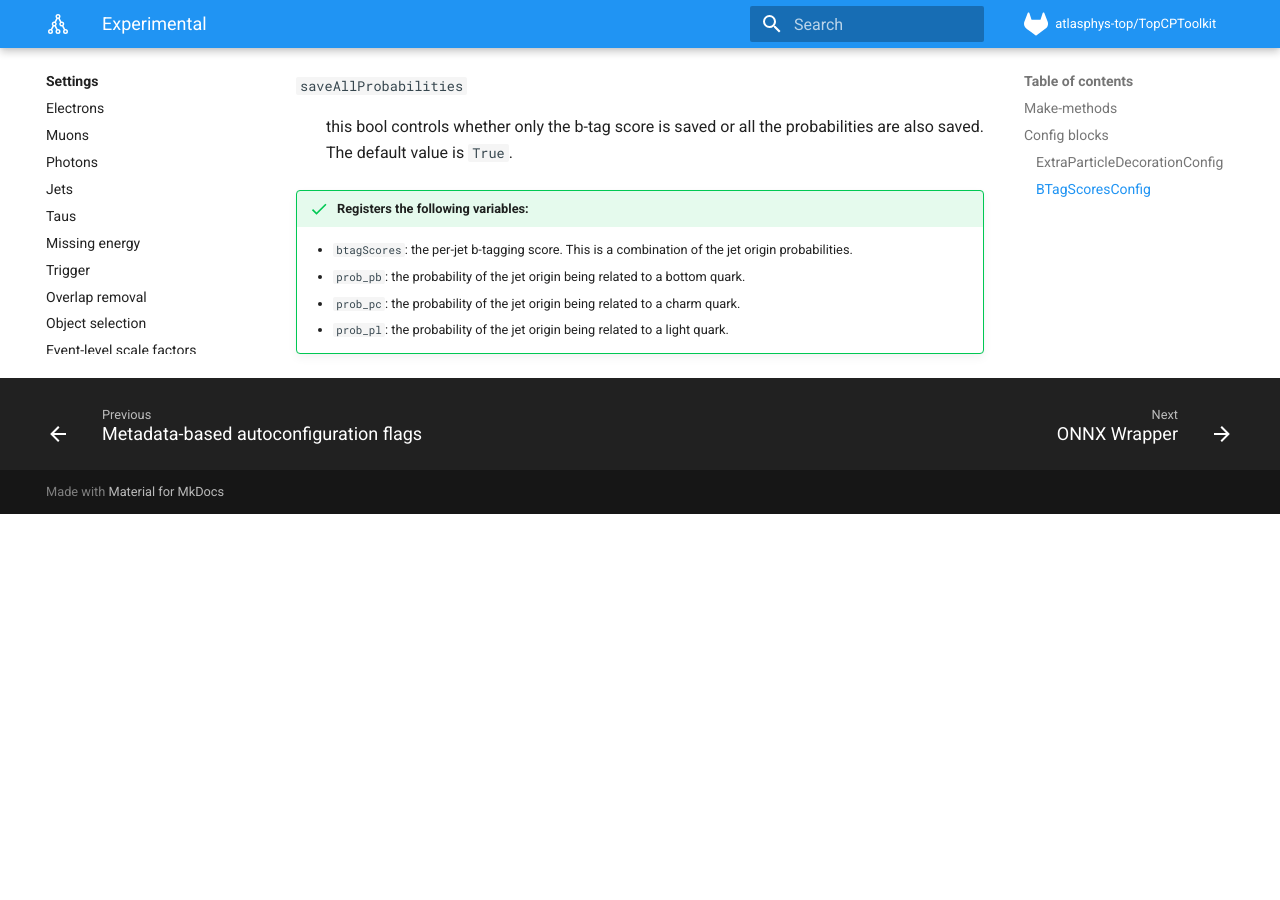
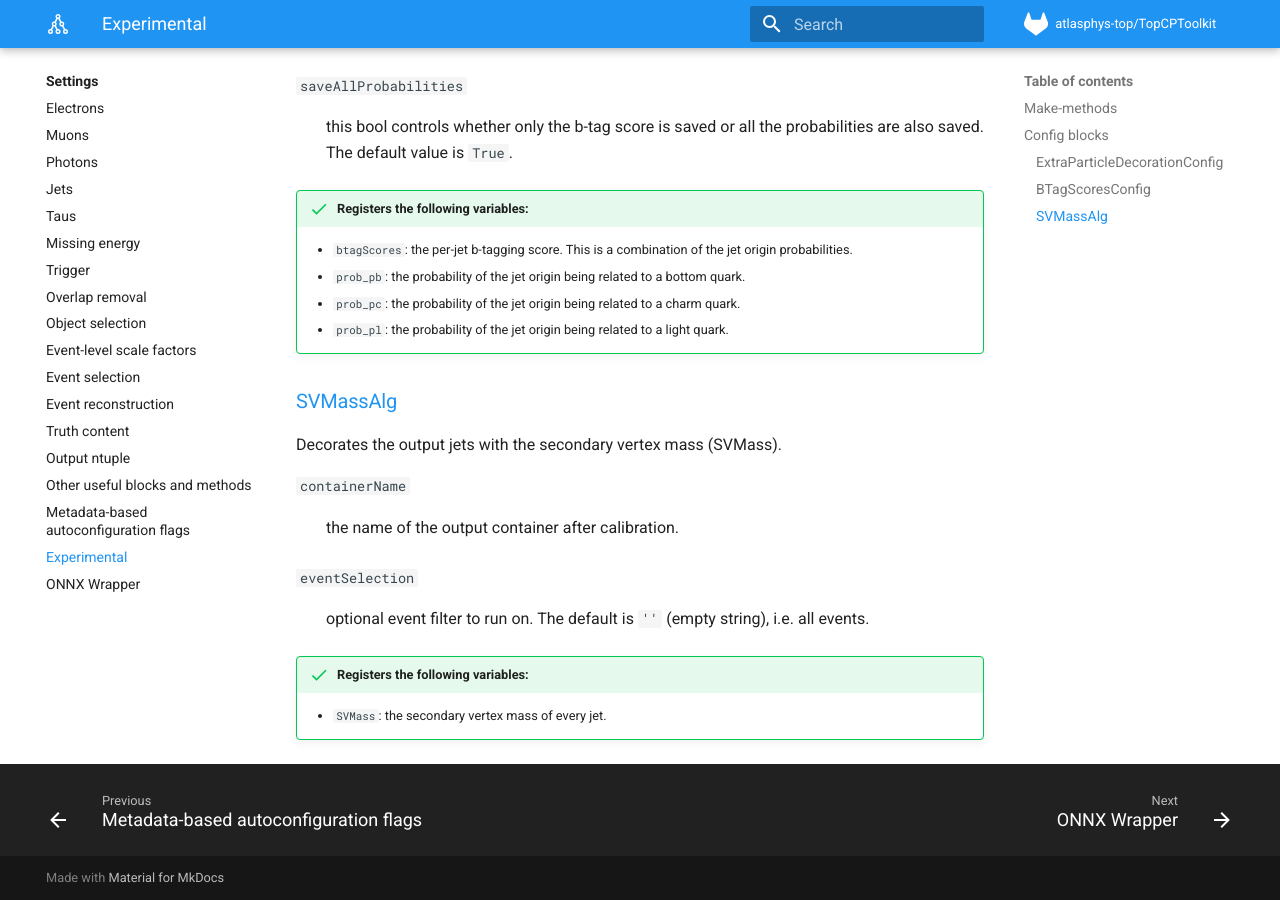
Before and after one commit to SuperNova76/TopCPToolKit, an MkDocs documentation site: the page built from docs/settings/experimental.md, in a window 1280 px wide and 900 px high, scrolled down 1157 px. Built offline with MkDocs 1.6.1 and Material for MkDocs 9.7.7, drawn with Linux system fonts in a browser that asks for light colours; formulas are drawn with MathJax 3; before the commit the page ends 1671 px from its top, so only the background shows below that.

Commit message:
Algorithm to add secondary vertex mass (SVMass) variable.

```diff
--- a/docs/settings/experimental.md
+++ b/docs/settings/experimental.md
@@ -39,3 +39,16 @@ Computes per-jet b-tagging score and jet origin (bottom/charm/light) probabiliti
     - `prob_pb`: the probability of the jet origin being related to a bottom quark.
     - `prob_pc`: the probability of the jet origin being related to a charm quark.
     - `prob_pl`: the probability of the jet origin being related to a light quark.
+
+### [SVMassAlg](https://gitlab.cern.ch/atlasphys-top/reco/TopCPToolkit/-/blob/main/source/TopCPToolkit/python/SVMassConfig.py)
+
+Decorates the output jets with the secondary vertex mass (SVMass).
+
+`containerName`
+:   the name of the output container after calibration.
+
+`eventSelection`
+:   optional event filter to run on. The default is `''` (empty string), i.e. all events.
+
+!!! success "Registers the following variables:"
+    - `SVMass`: the secondary vertex mass of every jet.
--- a/source/TopCPToolkit/TopCPToolkit/selection.xml
+++ b/source/TopCPToolkit/TopCPToolkit/selection.xml
@@ -18,5 +18,6 @@
   <class name="top::JetMatchingAlg" />
   <class name="DiTauMassCalculatorAlg" />
   <class name="BTaggingScoresAlg" />
+  <class name="SVMassAlg" />
 
 </lcgdict>
--- a/source/TopCPToolkit/python/commonAlgoConfig.py
+++ b/source/TopCPToolkit/python/commonAlgoConfig.py
@@ -163,6 +163,9 @@ def makeTextBasedSequence(analysisName, filename, flags, noSystematics=False):
     from TopCPToolkit.BTagScoresConfig import BTagScoresConfig
     config.addAlgConfigBlock(algName='BTaggingScores',
                              alg=BTagScoresConfig, superBlocks='Jets')
+    from TopCPToolkit.SVMassConfig import SVMassConfig
+    config.addAlgConfigBlock(algName='SVMass',
+                             alg=SVMassConfig, superBlocks='Jets')
     from TopCPToolkit.PartonToJetsMatchConfig import PartonToJetsMatchConfig
     config.addAlgConfigBlock(algName='PartonToJetsMatch',
                              alg=PartonToJetsMatchConfig, pos='Output')
--- a/source/TopCPToolkit/share/configs/bTaggerCalibration/reco.yaml
+++ b/source/TopCPToolkit/share/configs/bTaggerCalibration/reco.yaml
@@ -68,6 +68,9 @@ Jets:
         minPt: 25000.0
         saveAllProbabilities: True
         eventSelection : ''
+    # Add SV Mass to the output
+    SVMass: {}
+
 
 PerEventSF:
   - name: 'btagSFCalc_DL1dv01_FixedCutBEff_85'
@@ -304,7 +307,7 @@ Bootstraps:
 # After configuring each container, many variables will be saved automatically.
 Output:
   treeName: 'reco'
-  vars: []
+  vars: [OutJets_NOSYS.HadronConeExclTruthLabelID -> jet_TruthFlavour, OutJets_NOSYS.HadronConeExclExtendedTruthLabelID -> jet_TruthFlavouExtended]
   metVars: []
   containers:
       # Format should follow: '<suffix>:<output container>'
```
Also changed, not shown: source/TopCPToolkit/python/SVMassConfig.py (added, +15 -0 lines), 4 other files.
